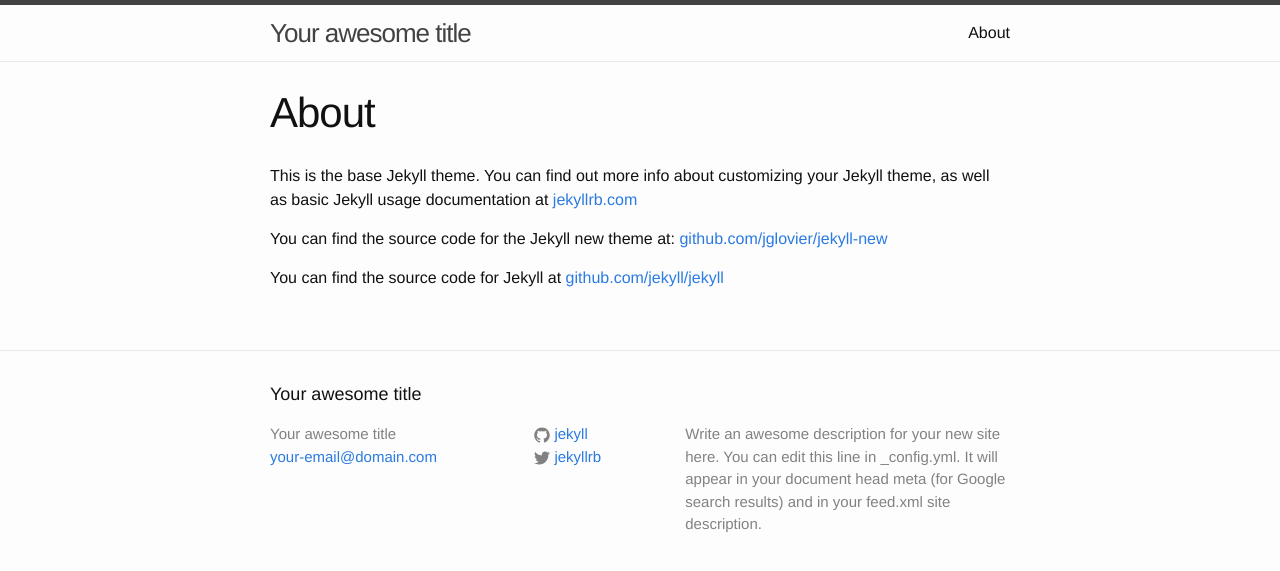
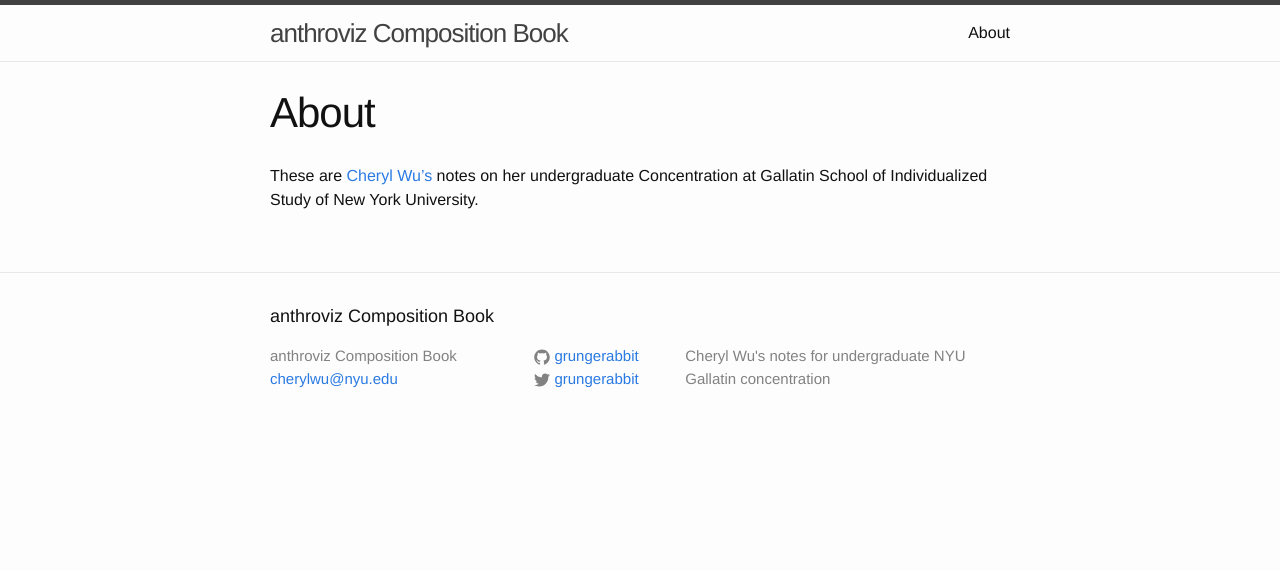
Before and after one commit to anthroviz/compbook, a Jekyll site: the page built from about.md, in a window 1280 px wide. Shown: the top 571 px of the page. Built offline with Jekyll 4.4.1, drawn with Linux system fonts in a browser that asks for light colours.

Commit message:
adding cheryl customization, general about, visualizing copy

```diff
--- a/_config.yml
+++ b/_config.yml
@@ -1,14 +1,12 @@
 # Site settings
-title: Your awesome title
-email: your-email@domain.com
+title: anthroviz Composition Book
+email: cherylwu@nyu.edu
 description: > # this means to ignore newlines until "baseurl:"
-  Write an awesome description for your new site here. You can edit this
-  line in _config.yml. It will appear in your document head meta (for
-  Google search results) and in your feed.xml site description.
+  Cheryl Wu's notes for undergraduate NYU Gallatin concentration
 baseurl: "" # the subpath of your site, e.g. /blog/
-url: "http://yourdomain.com" # the base hostname & protocol for your site
-twitter_username: jekyllrb
-github_username:  jekyll
+url: "http://grungerabbit.com" # the base hostname & protocol for your site
+twitter_username: grungerabbit
+github_username:  grungerabbit
 
 # Build settings
 markdown: kramdown
--- a/about.md
+++ b/about.md
@@ -4,8 +4,4 @@
 permalink: /about/
 ---
 
-This is the base Jekyll theme. You can find out more info about customizing your Jekyll theme, as well as basic Jekyll usage documentation at [jekyllrb.com](http://jekyllrb.com/)
-
-You can find the source code for the Jekyll new theme at: [github.com/jglovier/jekyll-new](https://github.com/jglovier/jekyll-new)
-
-You can find the source code for Jekyll at [github.com/jekyll/jekyll](https://github.com/jekyll/jekyll)
+These are [Cheryl Wu's](http://www.grungerabbit.com) notes on her undergraduate Concentration at Gallatin School of Individualized Study of New York University.
```
Also changed, not shown: _posts/2015-10-08-visualizing.markdown (added, +8 -0 lines), _posts/2015-10-08-welcome-to-jekyll.markdown (deleted, +0 -25 lines).
